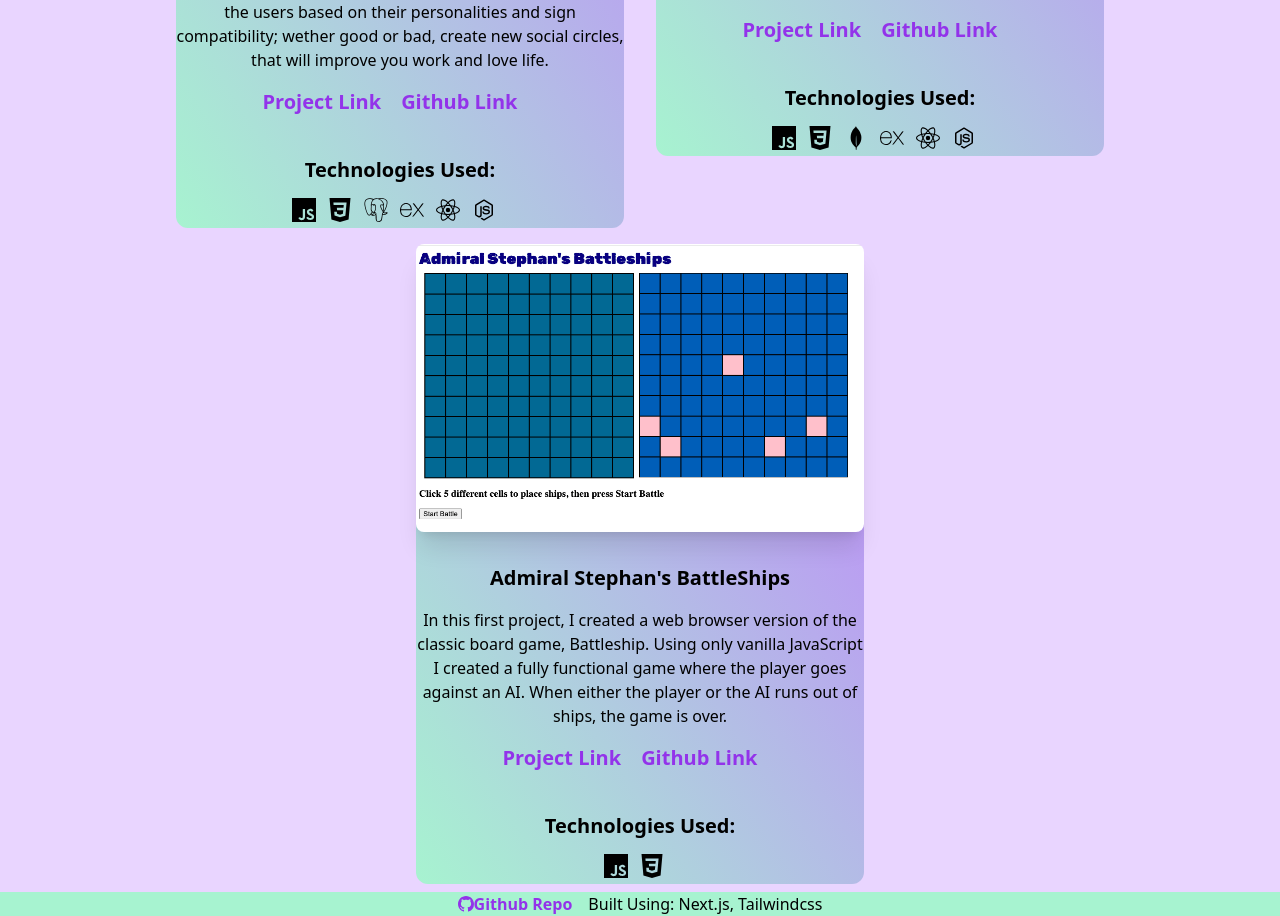
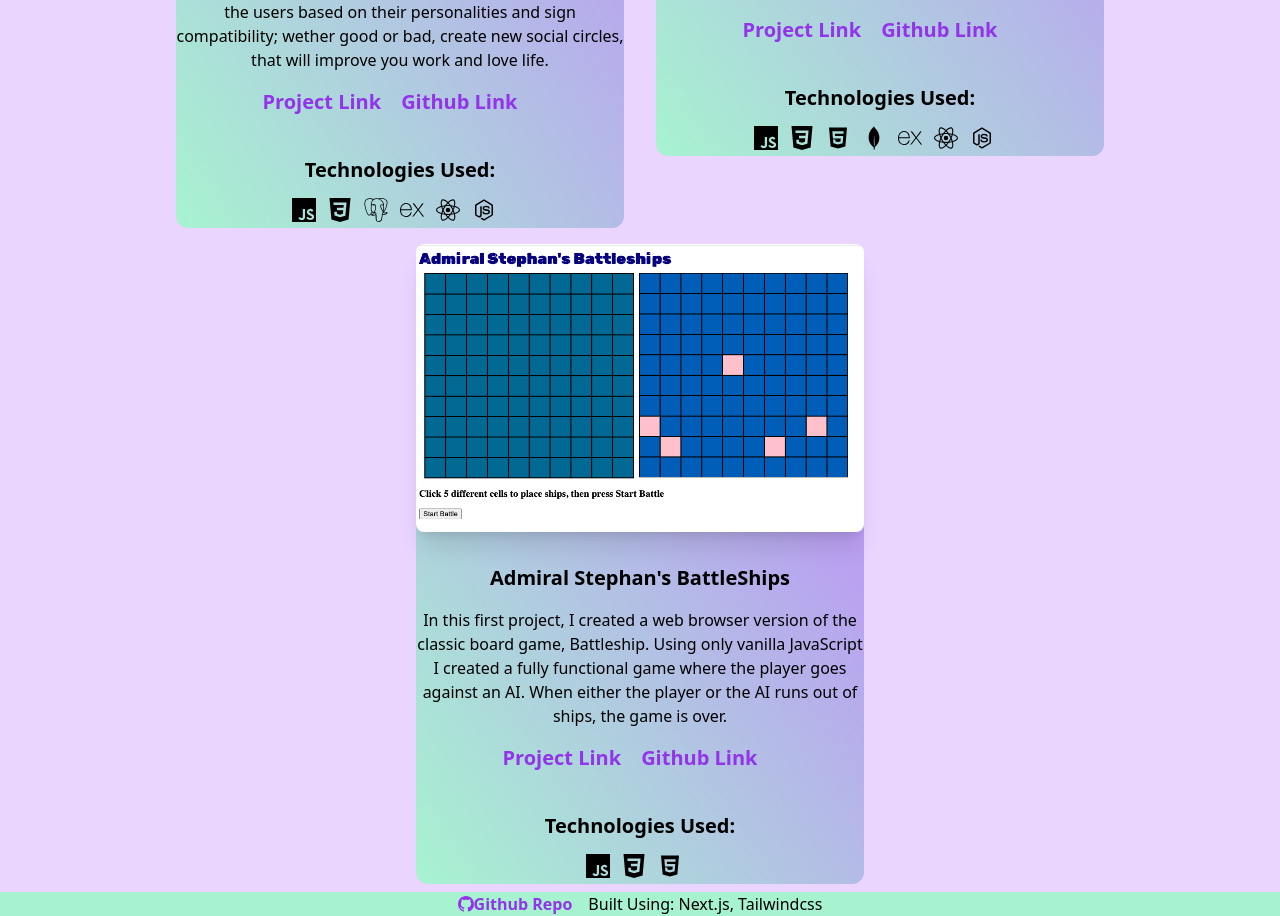
Before and after one commit to sramalho94/portfolio_2023, a Next.js app: page / in a window 1280 px wide. Shown: the part 3484-4400 px from the top of the page. Built offline with nearby package versions, Linux system fonts and the light colour scheme.

Commit message:
added key value pair for hmtl logo

```diff
--- a/components/Project.jsx
+++ b/components/Project.jsx
@@ -11,7 +11,7 @@ import {
   SiTailwindcss
 } from 'react-icons/si'
 import { FaAws } from 'react-icons/fa'
-import { IoLogoNodejs } from 'react-icons/io'
+import { IoLogoHtml5, IoLogoNodejs } from 'react-icons/io'
 const Project = ({
   name,
   image,
@@ -30,7 +30,8 @@ const Project = ({
     tailwind: <SiTailwindcss className="text-4xl text-center mx-auto pr-3" />,
     mongodb: <SiMongodb className="text-4xl text-center mx-auto pr-3" />,
     next: <SiNextdotjs className="text-4xl text-center mx-auto pr-3" />,
-    aws: <FaAws className="text-4xl text-center mx-auto pr-3" />
+    aws: <FaAws className="text-4xl text-center mx-auto pr-3" />,
+    html: <IoLogoHtml5 className="text-4xl text-center mx-auto pr-3" />
   }
 
   return (
```
